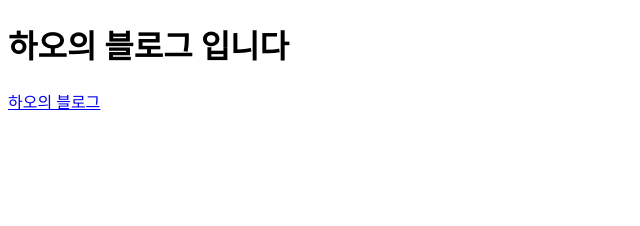
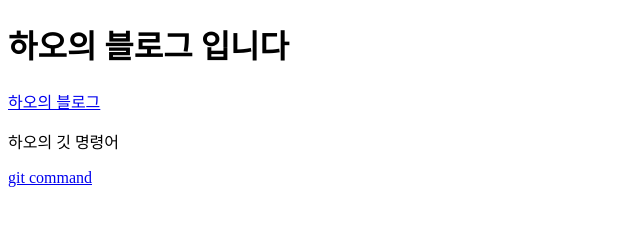
Before and after one commit to dajungsla/git-git-git, a plain HTML site: page haos.html in a window 1280 px wide. Shown: the whole page, without its empty margins (0-640 px from the left). Drawn offline with Linux system fonts and the light colour scheme.

Commit message:
haos git command

```diff
--- a/haos.html
+++ b/haos.html
@@ -9,5 +9,7 @@
 <body>
     <h1>하오의 블로그 입니다</h1>
     <a href="https://blog.naver.com/jung_5490">하오의 블로그</a>
+    <p>하오의 깃 명령어</p>
+    <a href="https://blog.naver.com/jung_5490/222796828941">git command</a>
 </body>
 </html>
```
